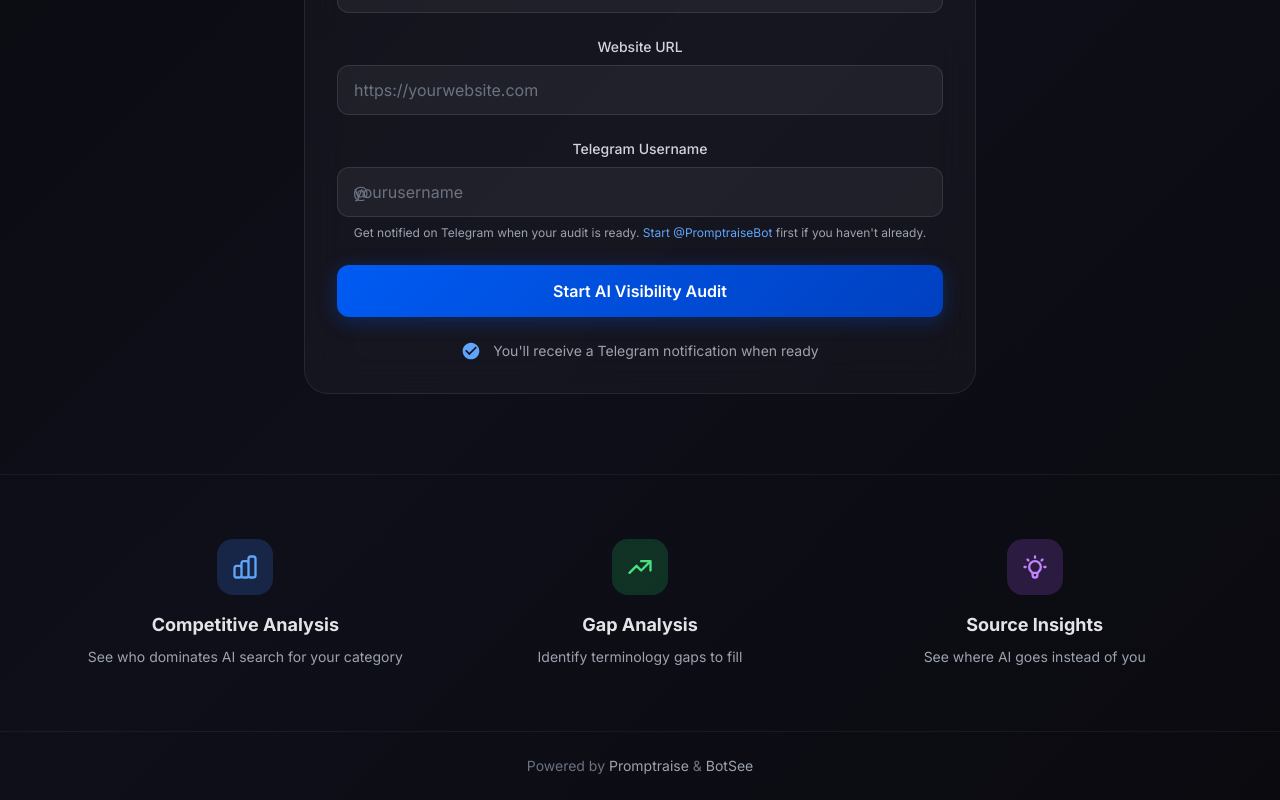
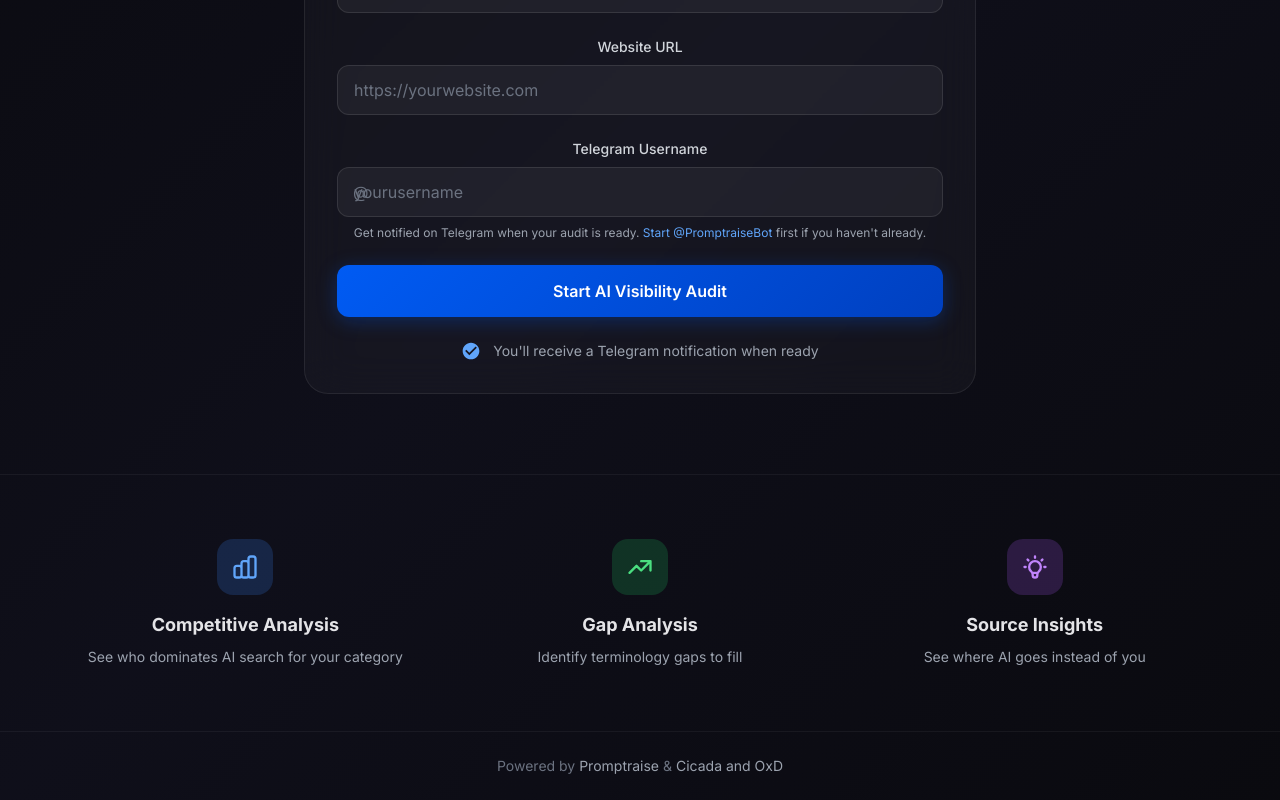
Before and after one commit to butterflyio/promptraise, a Next.js app: page / in a window 1280 px wide. Shown: the part 475-1275 px from the top of the page. Built offline with nearby package versions, Linux system fonts and the light colour scheme.

Commit message:
Fix: update branding - remove BotSee, update confidence description, footer text

```diff
--- a/src/components/LoadingState.tsx
+++ b/src/components/LoadingState.tsx
@@ -44,7 +44,7 @@ export default function LoadingState({ message, submessage, progress }: LoadingS
                 <path fillRule="evenodd" d="M16.707 5.293a1 1 0 010 1.414l-8 8a1 1 0 01-1.414 0l-4-4a1 1 0 011.414-1.414L8 12.586l7.293-7.293a1 1 0 011.414 0z" clipRule="evenodd" />
               </svg>
             </div>
-            <span className="text-sm text-gray-400">Creating BotSee site</span>
+            <span className="text-sm text-gray-400">Setting up audit</span>
           </div>
           <div className="flex items-center gap-3">
             <div className="w-6 h-6 rounded-full bg-purple-500/20 flex items-center justify-center">
--- a/src/components/ReportDashboard.tsx
+++ b/src/components/ReportDashboard.tsx
@@ -348,7 +348,7 @@ export default function ReportDashboard({ audit }: ReportDashboardProps) {
             <div className="glass-card p-8">
               <div className="mb-4">
                 <h3 className="text-xl font-bold text-white">Confidence Score</h3>
-                <p className="text-gray-500 text-sm">How confident AI is when mentioning</p>
+                <p className="text-gray-500 text-sm">Confidence Logic in your competitive playground by AI</p>
               </div>
               <div className="grid grid-cols-5 gap-4">
                 {competitorList.slice(0, 5).map((comp: any) => (
@@ -738,7 +738,7 @@ export default function ReportDashboard({ audit }: ReportDashboardProps) {
             />
           </div>
           <p className="text-gray-500 text-sm mb-4">
-            Powered by BotSee AI Visibility Analysis
+            Powered by Cicada and OxD
           </p>
           <p className="text-gray-600 text-xs">
             Analysis date: {formatDate(audit.created_at)} | Access code: {audit.access_code}
--- a/src/pages/audit/[code].tsx
+++ b/src/pages/audit/[code].tsx
@@ -47,11 +47,11 @@ export default function AuditReport() {
     fetchAudit();
 
     const messages = [
-      { msg: 'Creating BotSee site...', delay: 0 },
+      { msg: 'Setting up audit...', delay: 0 },
       { msg: 'Generating customer types...', delay: 2000 },
       { msg: 'Creating personas...', delay: 4000 },
       { msg: 'Generating questions...', delay: 6000 },
-      { msg: 'Running AI analysis (this takes 20-25 mins)...', delay: 8000 },
+      { msg: 'Running AI analysis...', delay: 8000 },
       { msg: 'Processing results...', delay: 28000 },
       { msg: 'Almost done...', delay: 32000 },
       { msg: 'Report ready!', delay: 35000 },
--- a/src/pages/index.tsx
+++ b/src/pages/index.tsx
@@ -164,7 +164,7 @@ export default function Home() {
         {/* Footer */}
         <footer className="p-6 border-t border-white/5 text-center">
           <p className="text-gray-500 text-sm">
-            Powered by <a href="https://promptraise.com" className="text-gray-400 hover:text-white">Promptraise</a> & <a href="https://botsee.io" className="text-gray-400 hover:text-white">BotSee</a>
+            Powered by <a href="https://promptraise.com" className="text-gray-400 hover:text-white">Promptraise</a> & <a href="#" className="text-gray-400 hover:text-white">Cicada and OxD</a>
           </p>
         </footer>
       </main>
```
